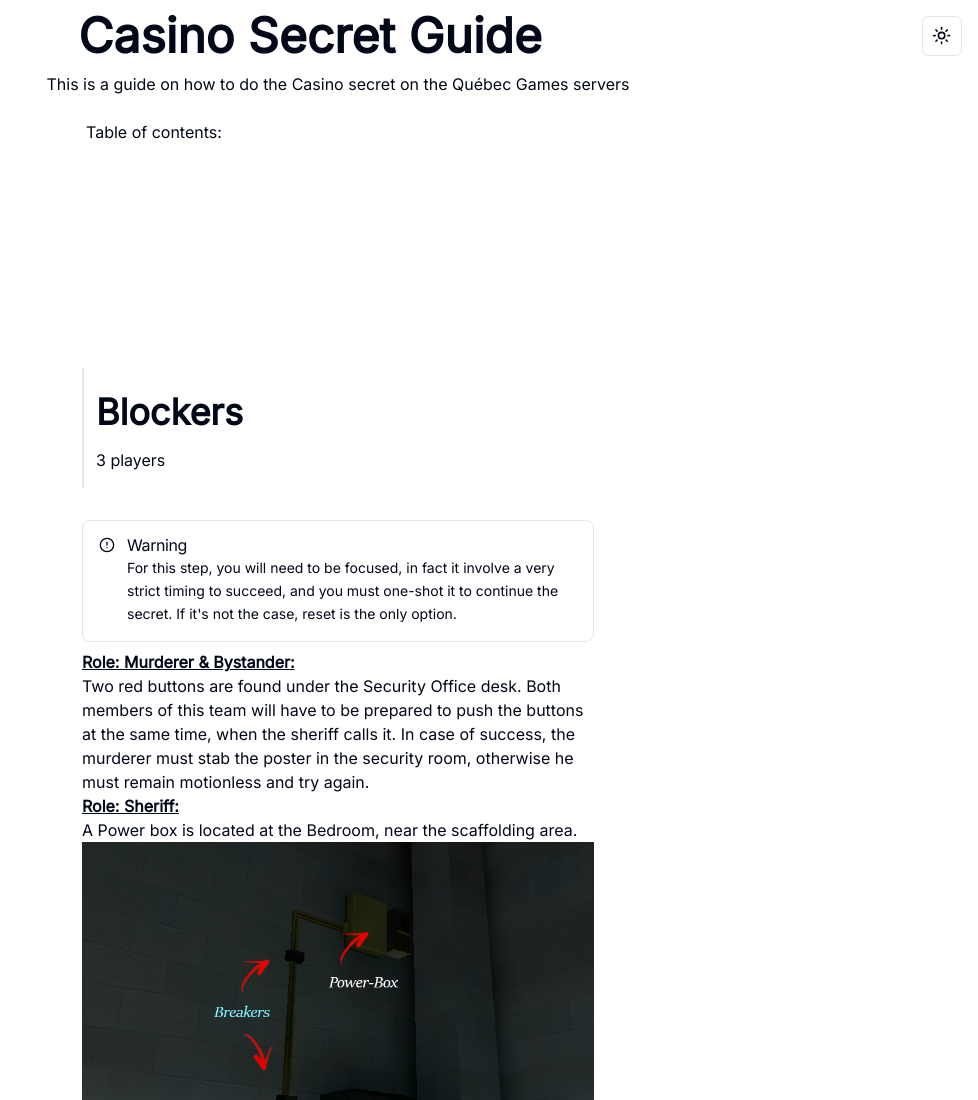
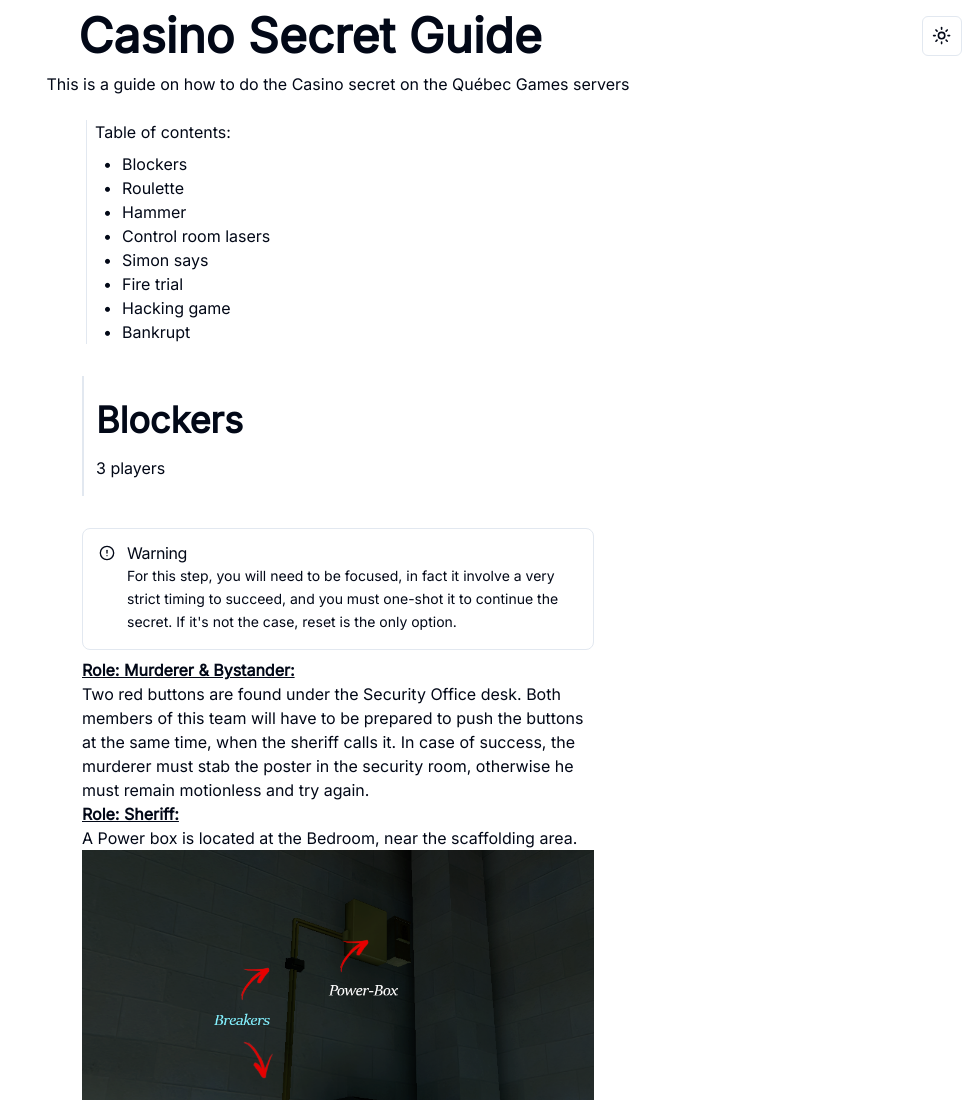
Before and after one commit to QCGSecret/website, an Astro site: page /guide/casino in a window 1280 px wide. Shown: the top 1100 px of the page, without its empty margins (302-1280 px from the left). Built offline with nearby package versions, Linux system fonts and the light colour scheme; Astro itself is replaced by a stand-in of ours.

Commit message:
refactor(tableofContent): migrate to tailwind

```diff
--- a/src/components/tableOfContents/Base.astro
+++ b/src/components/tableOfContents/Base.astro
@@ -1,23 +1,17 @@
 <style is:global>
-	#toc-list-container li::before {
+	#tableofcontent li::before {
 		content: '•';
 		margin-right: 10px;
-		color: white;
-	}
-
-	#toc-list-container a {
-		margin: 0;
-		padding: 0;
-		text-decoration: none;
-		color: white;
 	}
 </style>
 
-<div class="mb-2 ml-1 toc-container border-l-1">
-	<h3>Table of contents:</h3>
-	<div id="toc-list-container">
-		<ul>
-			<slot />
-		</ul>
+<div class="mb-2 ml-1 border-l">
+	<h3 class="mb-2 ml-2">Table of contents:</h3>
+	<div class="ml-4">
+		<div id="tableofcontent">
+			<ul class="pl-0 list-none">
+				<slot />
+			</ul>
+		</div>
 	</div>
 </div>
```
